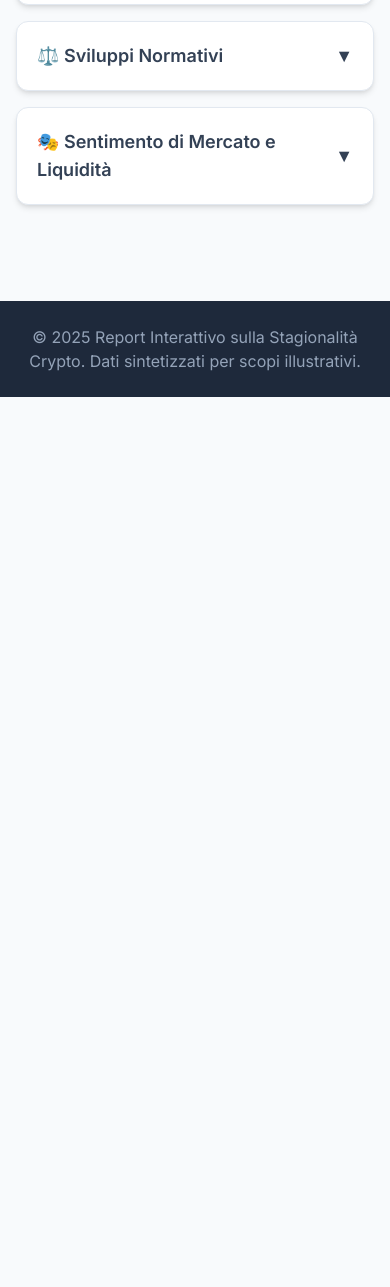
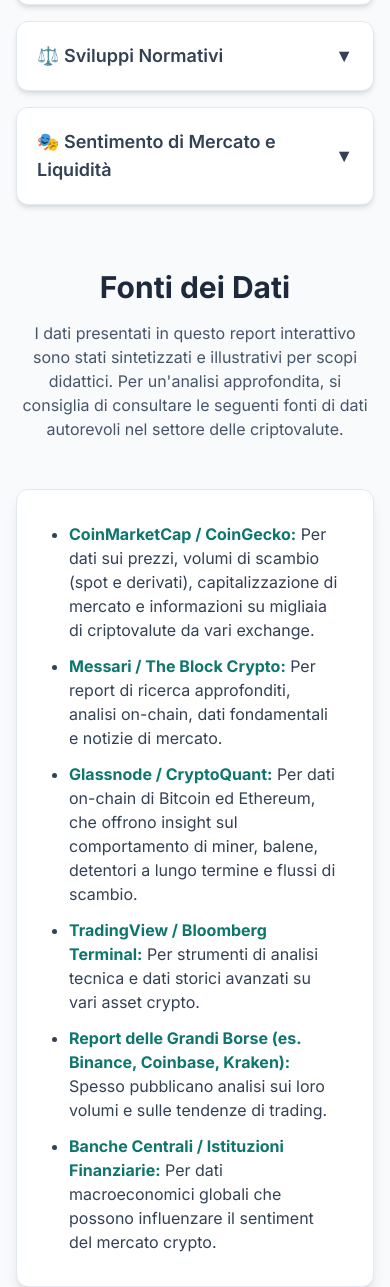
Before and after one commit to s3ton/report-stagionalita-crypto, a plain HTML site: page index.html in a window 390 px wide. Shown: the part 6073-7360 px from the top of the page. Before the commit the page ends 6470 px from the top, so only its background shows below. Drawn offline with nearby package versions, Linux system fonts and the light colour scheme.

Commit message:
Update index.html

```diff
--- a/index.html
+++ b/index.html
@@ -10,15 +10,16 @@
     <link rel="preconnect" href="https://fonts.gstatic.com" crossorigin>
     <link href="https://fonts.googleapis.com/css2?family=Inter:wght@400;500;600;700&display=swap" rel="stylesheet">
     <!-- Chosen Palette: Calm Neutrals -->
-    <!-- Application Structure Plan: A thematic, single-page dashboard structure is used instead of a linear report format. A sticky top navigation allows users to jump to key sections: Overview, Market Cycles, Seasonality Patterns, Spot vs. Derivatives, and External Factors. This non-linear approach enhances usability by allowing users to explore topics based on their interest (e.g., a short-term trader might go directly to 'Seasonality', a long-term investor to 'Market Cycles'). Interactivity is centered on clickable cards, toggles for charts, and accordions to reveal detailed information, making complex data digestible and preventing cognitive overload. -->
+    <!-- Application Structure Plan: A thematic, single-page dashboard structure is used instead of a linear report format. A sticky top navigation allows users to jump to key sections: Overview, Market Cycles, Seasonality Patterns, Spot vs. Derivatives, External Factors, and Data Sources. This non-linear approach enhances usability by allowing users to explore topics based on their interest (e.g., a short-term trader might go directly to 'Seasonality', a long-term investor to 'Market Cycles'). Interactivity is centered on clickable cards, toggles for charts, and accordions to reveal detailed information, making complex data digestible and preventing cognitive overload. -->
     <!-- Visualization & Content Choices:
         - Market Cycles: Goal: Organize. Method: Interactive HTML/CSS cards with JS click events to reveal details for each of the 4 phases. Justification: More engaging and space-efficient than a static table.
         - Weekly Seasonality: Goal: Compare. Method: Chart.js Bar Chart. Interaction: JS toggle to switch between 'Volume' and 'Volatility' datasets. Justification: Allows direct comparison of daily patterns for two related metrics.
         - Monthly Seasonality: Goal: Change. Method: Chart.js Bar Chart (for performance) and new Bar Chart for Volume Change. Justification: Clearly visualizes the positive/negative performance trend across months and volume shifts.
         - Spot vs. Derivatives: Goal: Inform/Compare. Method: Chart.js Doughnut Chart. Interaction: Hover updates a text block with details. Justification: A quick, visual representation of market share dominance.
         - External Factors: Goal: Organize. Method: HTML/JS accordion. Justification: Keeps the UI clean by hiding dense text until requested.
-        - New Monthly Volume Dynamics: Goal: Change. Method: Chart.js Bar Chart. Justification: Visualizes monthly volume percentage changes to identify periods of growth/decline.
-        - New Annual Volume Dynamics: Goal: Change. Method: Chart.js Bar Chart. Justification: Visualizes year-over-year volume percentage changes for long-term trends. -->
+        - Monthly Volume Dynamics: Goal: Change. Method: Chart.js Bar Chart. Justification: Visualizes monthly volume percentage changes to identify periods of growth/decline.
+        - Annual Volume Dynamics: Goal: Change. Method: Chart.js Bar Chart. Justification: Visualizes year-over-year volume percentage changes for long-term trends.
+        - Data Sources: Goal: Inform. Method: Simple HTML list. Justification: Provides clear attribution for the data. -->
     <!-- CONFIRMATION: NO SVG graphics used. NO Mermaid JS used. -->
     <style>
         body {
@@ -75,6 +76,7 @@
                     <a href="#seasonality" class="nav-link text-slate-600 border-b-2 border-transparent pb-1">Stagionalità</a>
                     <a href="#spot-vs-derivatives" class="nav-link text-slate-600 border-b-2 border-transparent pb-1">Spot vs Derivati</a>
                     <a href="#factors" class="nav-link text-slate-600 border-b-2 border-transparent pb-1">Fattori Esterni</a>
+                    <a href="#data-sources" class="nav-link text-slate-600 border-b-2 border-transparent pb-1">Fonti Dati</a>
                 </div>
                 <div class="md:hidden">
                     <select id="mobile-nav" class="bg-white border border-slate-300 rounded-md py-2 px-3 text-slate-700 focus:outline-none focus:ring-2 focus:ring-teal-500">
@@ -83,6 +85,7 @@
                         <option value="#seasonality">Stagionalità</option>
                         <option value="#spot-vs-derivatives">Spot vs Derivati</option>
                         <option value="#factors">Fattori Esterni</option>
+                        <option value="#data-sources">Fonti Dati</option>
                     </select>
                 </div>
             </div>
@@ -210,7 +213,7 @@
             </div>
         </section>
 
-        <section id="factors" class="scroll-mt-20">
+        <section id="factors" class="mb-16 md:mb-24 scroll-mt-20">
             <div class="text-center mb-12">
                 <h2 class="text-3xl md:text-4xl font-bold text-slate-800">Fattori Esterni e Catalizzatori di Volume</h2>
                 <p class="max-w-2xl mx-auto mt-4 text-slate-600">
@@ -251,6 +254,25 @@
                         </div>
                     </div>
                 </div>
+            </div>
+        </section>
+
+        <section id="data-sources" class="mb-16 md:mb-24 scroll-mt-20">
+            <div class="text-center mb-12">
+                <h2 class="text-3xl md:text-4xl font-bold text-slate-800">Fonti dei Dati</h2>
+                <p class="max-w-2xl mx-auto mt-4 text-slate-600">
+                    I dati presentati in questo report interattivo sono stati sintetizzati e illustrativi per scopi didattici. Per un'analisi approfondita, si consiglia di consultare le seguenti fonti di dati autorevoli nel settore delle criptovalute.
+                </p>
+            </div>
+            <div class="bg-white p-8 rounded-xl shadow-lg border border-slate-200 max-w-4xl mx-auto">
+                <ul class="list-disc pl-5 text-slate-700 space-y-3">
+                    <li><strong class="text-teal-700">CoinMarketCap / CoinGecko:</strong> Per dati sui prezzi, volumi di scambio (spot e derivati), capitalizzazione di mercato e informazioni su migliaia di criptovalute da vari exchange.</li>
+                    <li><strong class="text-teal-700">Messari / The Block Crypto:</strong> Per report di ricerca approfonditi, analisi on-chain, dati fondamentali e notizie di mercato.</li>
+                    <li><strong class="text-teal-700">Glassnode / CryptoQuant:</strong> Per dati on-chain di Bitcoin ed Ethereum, che offrono insight sul comportamento di miner, balene, detentori a lungo termine e flussi di scambio.</li>
+                    <li><strong class="text-teal-700">TradingView / Bloomberg Terminal:</strong> Per strumenti di analisi tecnica e dati storici avanzati su vari asset crypto.</li>
+                    <li><strong class="text-teal-700">Report delle Grandi Borse (es. Binance, Coinbase, Kraken):</strong> Spesso pubblicano analisi sui loro volumi e sulle tendenze di trading.</li>
+                    <li><strong class="text-teal-700">Banche Centrali / Istituzioni Finanziarie:</strong> Per dati macroeconomici globali che possono influenzare il sentiment del mercato crypto.</li>
+                </ul>
             </div>
         </section>
 
```
